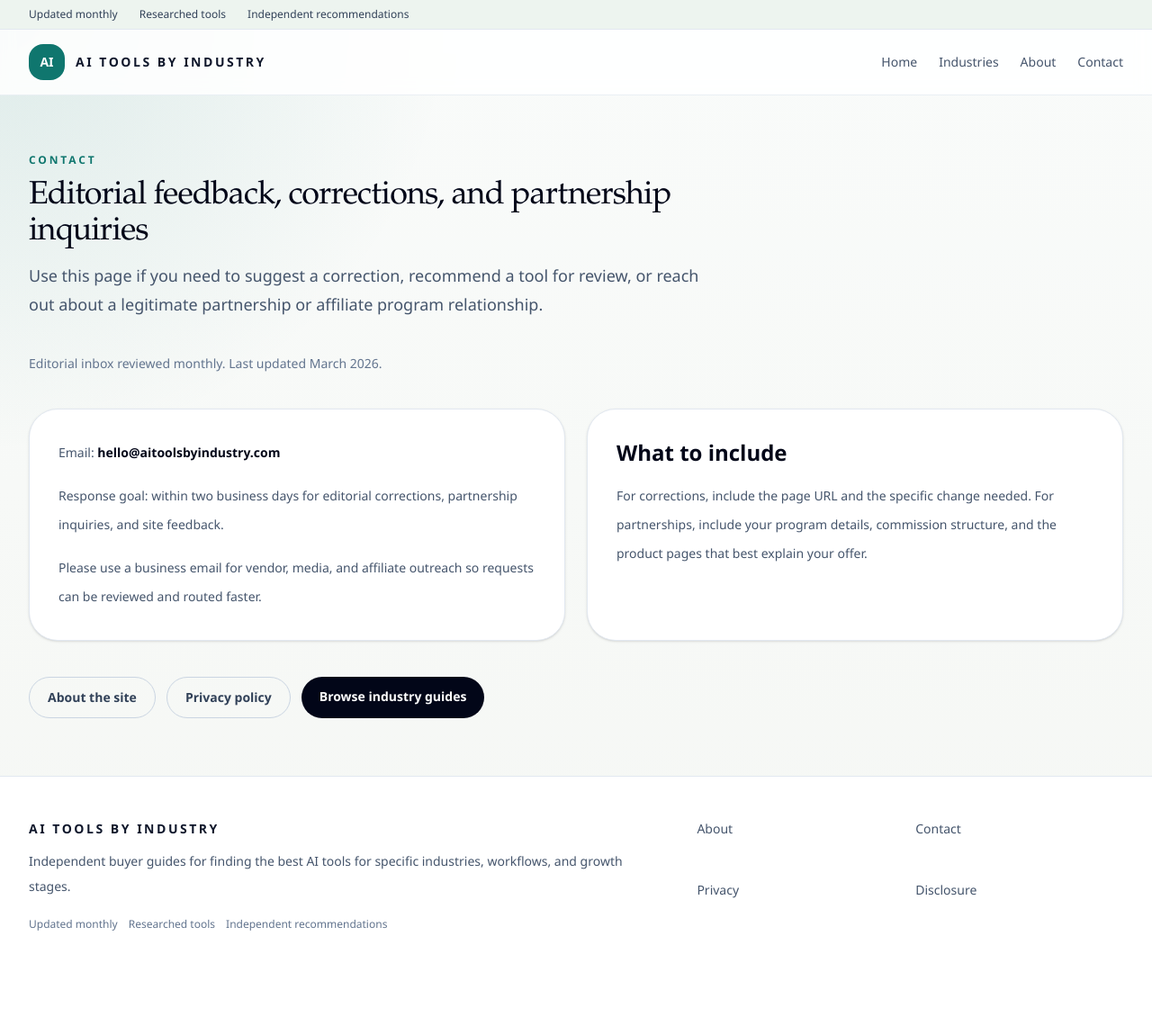
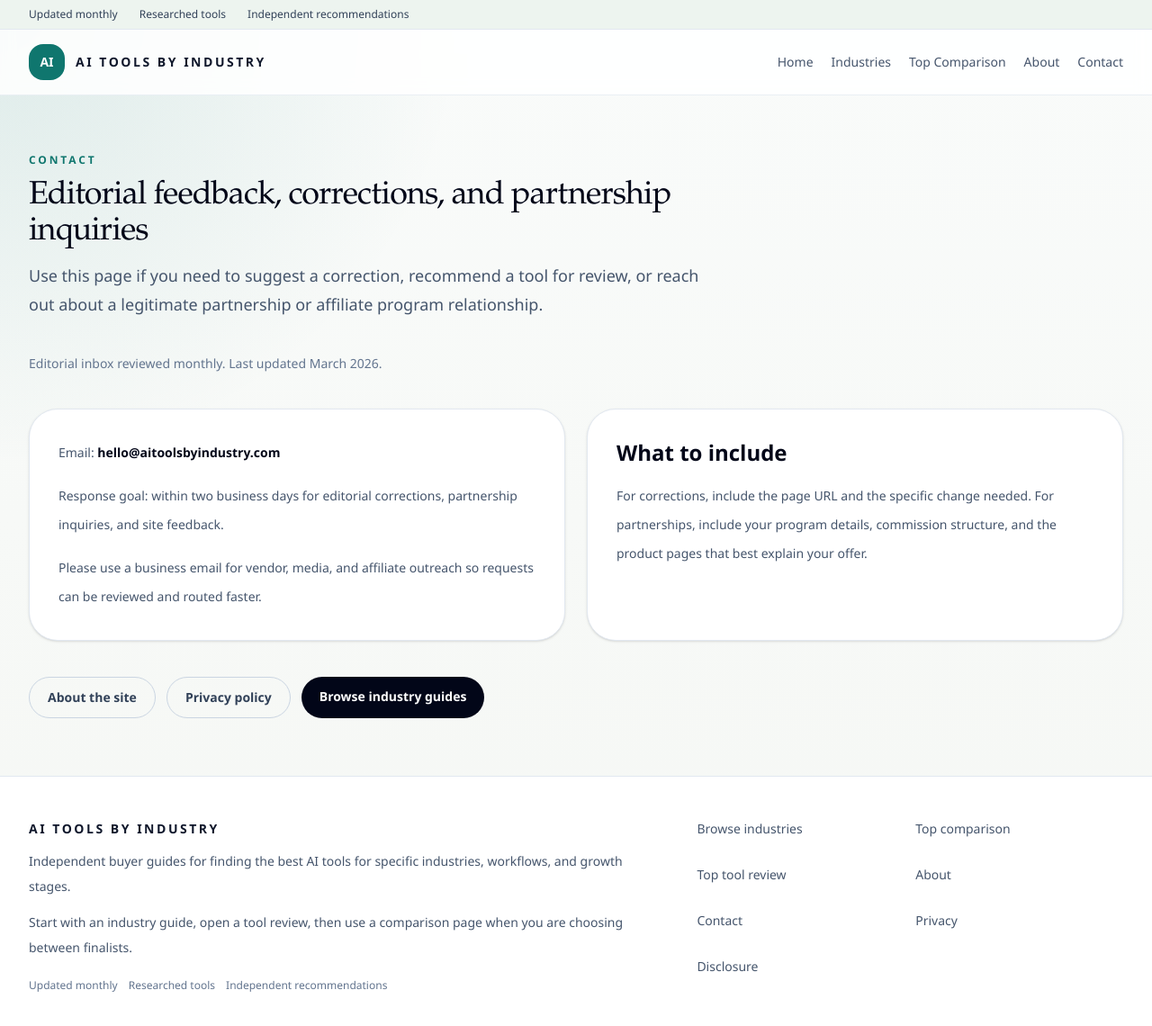
Before and after one commit to anthonycastagnaro-ops/ai-tools-by-industry, a Next.js app: page /contact in a window 1280 px wide. Shown: the top 1140 px of the page at 90% size. Before the commit the page ends 1083 px from the top, so only its background shows below. Built offline with nearby package versions, Linux system fonts and the light colour scheme; no server answers.

Commit message:
full site audit and optimization pass

```diff
--- a/src/app/contact/page.tsx
+++ b/src/app/contact/page.tsx
@@ -13,7 +13,14 @@ export const metadata: Metadata = {
   },
 };
 
-export default function ContactPage() {
+type ContactPageProps = {
+  searchParams?: Promise<{ intent?: string; email?: string }>;
+};
+
+export default async function ContactPage({ searchParams }: ContactPageProps) {
+  const params = (await searchParams) || {};
+  const requestedUpdates = params.intent === "updates";
+
   return (
     <Container className="space-y-10 py-16">
       <SectionHeading
@@ -21,6 +28,13 @@ export default function ContactPage() {
         title="Editorial feedback, corrections, and partnership inquiries"
         description="Use this page if you need to suggest a correction, recommend a tool for review, or reach out about a legitimate partnership or affiliate program relationship."
       />
+      {requestedUpdates ? (
+        <div className="rounded-[2rem] border border-slate-200 bg-[var(--surface-alt)] p-6 text-sm leading-7 text-slate-700 shadow-sm">
+          You asked for updates from the site. The newsletter flow is not live
+          yet, so use the email below if you want to request future updates or
+          partnership news directly.
+        </div>
+      ) : null}
       <p className="text-sm font-medium text-slate-500">
         Editorial inbox reviewed monthly. Last updated March 2026.
       </p>
--- a/src/components/email-capture.tsx
+++ b/src/components/email-capture.tsx
@@ -20,6 +20,7 @@ export function EmailCapture({
           </p>
         </div>
         <form action="/contact" method="get" className="grid gap-3 sm:grid-cols-[1fr_auto]">
+          <input type="hidden" name="intent" value="updates" />
           <label className="sr-only" htmlFor="email">
             Email address
           </label>
@@ -34,9 +35,13 @@ export function EmailCapture({
             type="submit"
             className="h-12 rounded-full bg-slate-950 px-6 text-sm font-semibold text-white transition hover:bg-slate-800"
           >
-            Get the list
+            Get updates
           </button>
         </form>
+        <p className="text-xs leading-6 text-slate-500">
+          This currently opens the contact page so you can request updates while
+          the newsletter flow is being finalized.
+        </p>
       </div>
     </section>
   );
--- a/src/components/site-footer.tsx
+++ b/src/components/site-footer.tsx
@@ -3,6 +3,9 @@ import Link from "next/link";
 import { Container } from "@/components/container";
 
 const footerLinks = [
+  { href: "/industries", label: "Browse industries" },
+  { href: "/compare/chatgpt-vs-claude", label: "Top comparison" },
+  { href: "/tools/chatgpt", label: "Top tool review" },
   { href: "/about", label: "About" },
   { href: "/contact", label: "Contact" },
   { href: "/privacy", label: "Privacy" },
@@ -20,6 +23,10 @@ export function SiteFooter() {
           <p className="max-w-2xl text-sm leading-7 text-slate-600">
             Independent buyer guides for finding the best AI tools for specific
             industries, workflows, and growth stages.
+          </p>
+          <p className="max-w-2xl text-sm leading-7 text-slate-600">
+            Start with an industry guide, open a tool review, then use a
+            comparison page when you are choosing between finalists.
           </p>
           <div className="flex flex-wrap gap-3 pt-2 text-xs font-medium text-slate-500">
             <span>Updated monthly</span>
--- a/src/components/site-header.tsx
+++ b/src/components/site-header.tsx
@@ -5,6 +5,7 @@ import { Container } from "@/components/container";
 const navItems = [
   { href: "/", label: "Home" },
   { href: "/industries", label: "Industries" },
+  { href: "/compare/chatgpt-vs-claude", label: "Top Comparison" },
   { href: "/about", label: "About" },
   { href: "/contact", label: "Contact" },
 ];
@@ -19,7 +20,7 @@ export function SiteHeader() {
           <span>Independent recommendations</span>
         </Container>
       </div>
-      <Container className="flex h-18 items-center justify-between gap-6">
+      <Container className="flex flex-col gap-4 py-4 md:h-18 md:flex-row md:items-center md:justify-between md:py-0">
         <Link href="/" className="flex items-center gap-3">
           <span className="flex h-10 w-10 items-center justify-center rounded-2xl bg-[var(--brand)] text-sm font-bold text-white">
             AI
@@ -28,7 +29,7 @@ export function SiteHeader() {
             AI Tools by Industry
           </span>
         </Link>
-        <nav className="hidden items-center gap-6 md:flex">
+        <nav className="flex flex-wrap items-center gap-x-5 gap-y-2">
           {navItems.map((item) => (
             <Link
               key={item.href}
```
